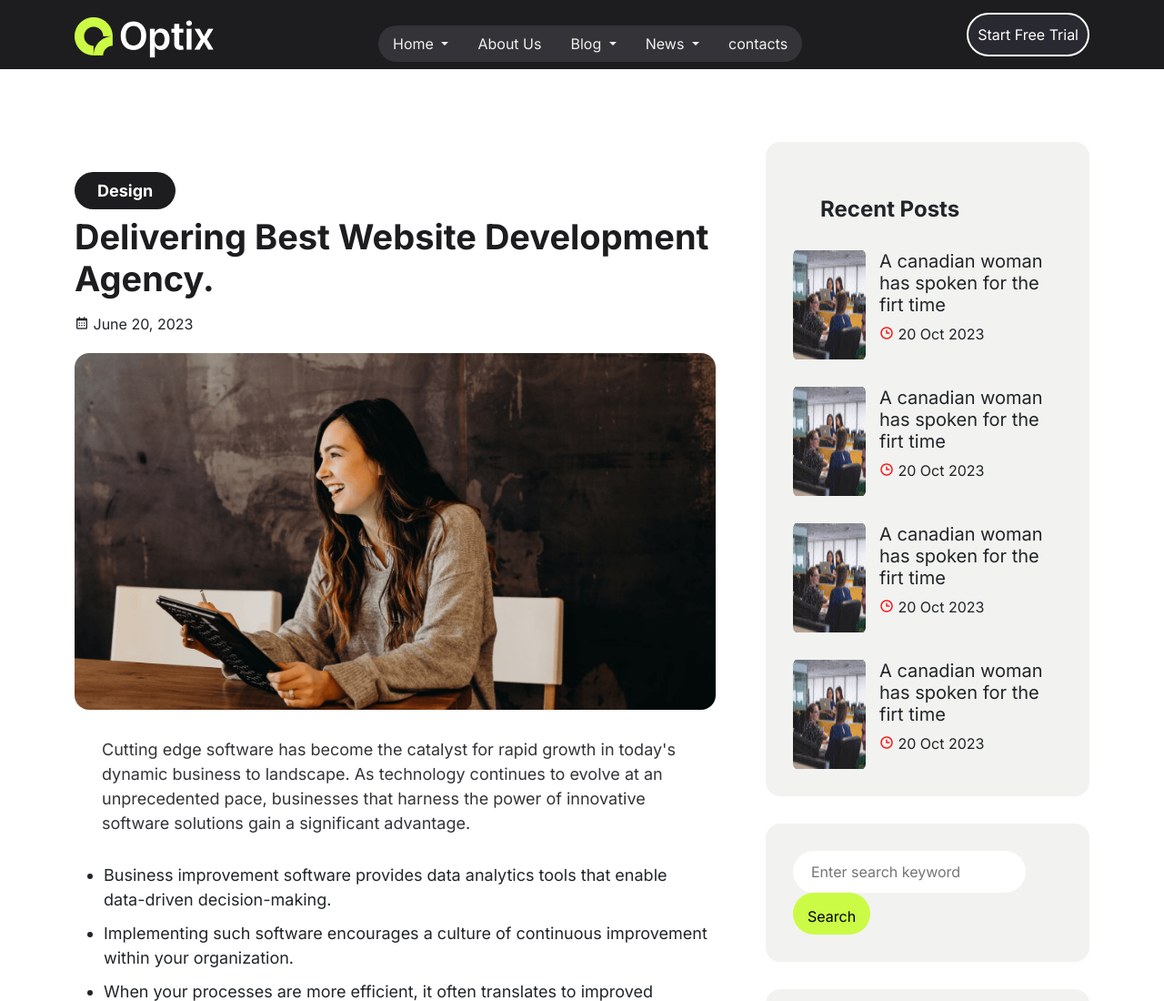
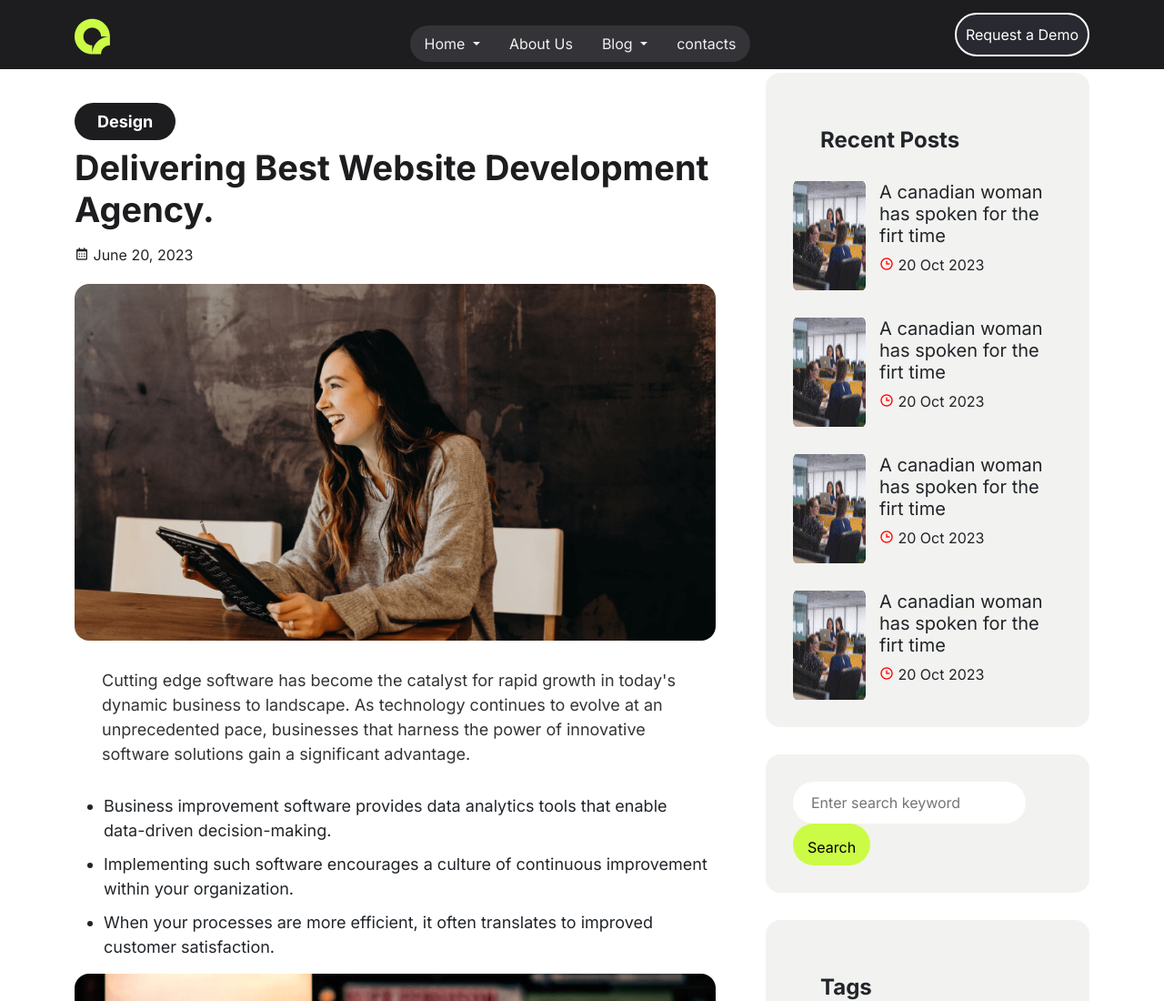
Before and after one commit to CatherineErio/opti, a plain HTML site: page bsingle.html in a window 1280 px wide. Shown: the top 1100 px of the page at 91% size. Drawn offline with nearby package versions, Linux system fonts and the light colour scheme.

Commit message:
first commit

```diff
--- a/bsingle.html
+++ b/bsingle.html
@@ -22,10 +22,18 @@
     <link rel="stylesheet" href="single.css" />
   </head>
   <body>
-    <header>
+    <header
+      style="
+        position: fixed;
+        top: 0;
+        width: 100%;
+
+        z-index: 1000;
+      "
+    >
       <div class="container">
         <div class="d-flex align-items-center justify-content-between">
-          <img src="image/logo-white.png" alt="" />
+          <img src="image/logoblack.png" alt="" />
 
           <nav class="navbar">
             <div>
@@ -44,14 +52,6 @@
                     <ul class="dropdown-menu">
                       <li>
                         <a class="dropdown-item" href="index.html">Action</a>
-                      </li>
-                      <li>
-                        <a class="dropdown-item" href="#">Another action</a>
-                      </li>
-                      <li>
-                        <a class="dropdown-item" href="#"
-                          >Something else here</a
-                        >
                       </li>
                     </ul>
                   </li>
@@ -79,23 +79,6 @@
                       </li>
                     </ul>
                   </li>
-                  <li class="nav-item dropdown">
-                    <a
-                      class="nav-link dropdown-toggle link"
-                      href="#"
-                      role="button"
-                      data-bs-toggle="dropdown"
-                      aria-expanded="false"
-                    >
-                      News
-                    </a>
-                    <ul class="dropdown-menu">
-                      <li><a class="dropdown-item" href="#">hhhhh</a></li>
-                      <li>
-                        <a class="dropdown-item" href="#">hhhhhhhhhh</a>
-                      </li>
-                    </ul>
-                  </li>
 
                   <li class="nav-item">
                     <a
@@ -110,7 +93,7 @@
             </div>
           </nav>
           <div>
-            <button class="free">Start Free Trial</button>
+            <button class="free">Request a Demo</button>
           </div>
         </div>
       </div>
```
Also changed, not shown: blog.html (+10 -27 lines), contact.html (+11 -32 lines), index.html (+10 -32 lines).
